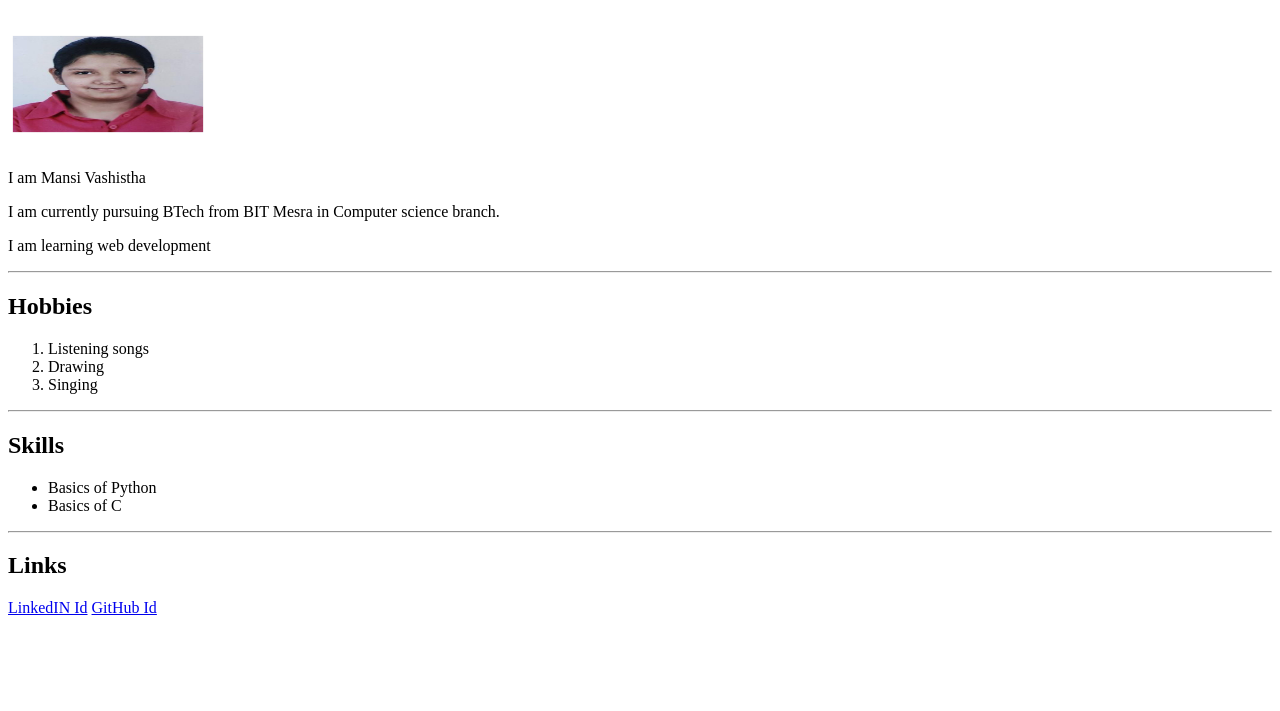
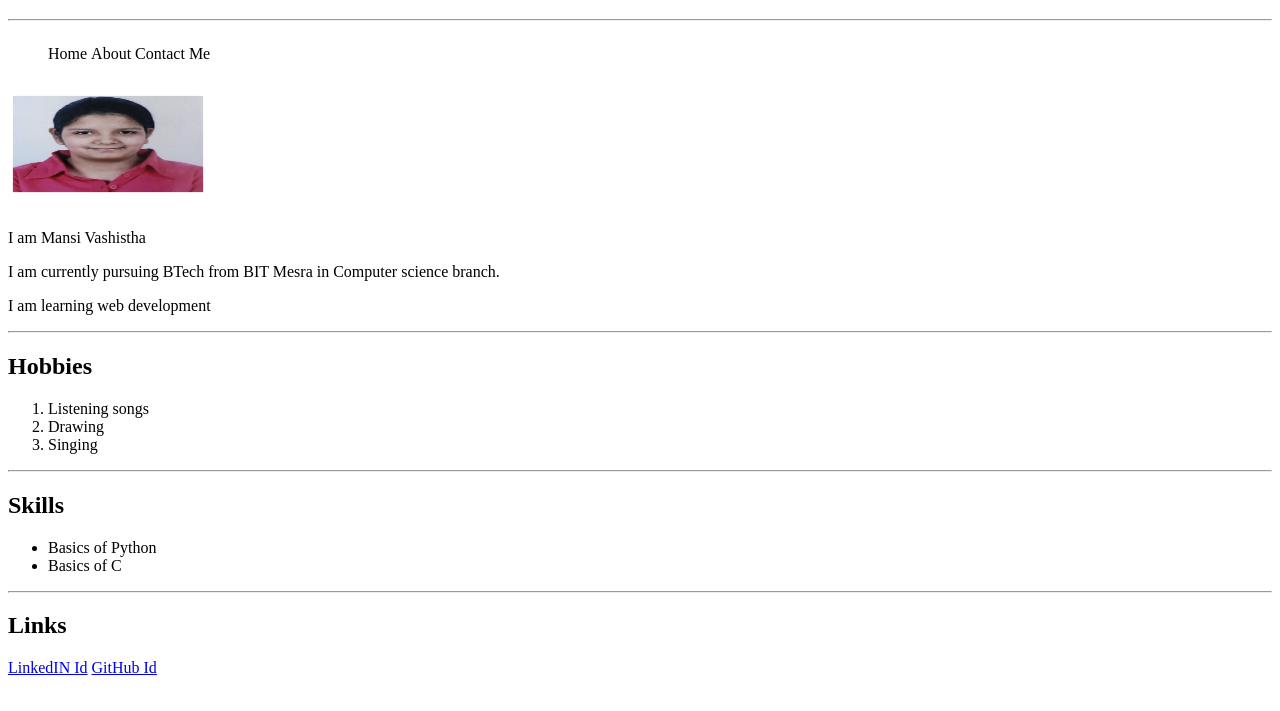
Before and after one commit to Mansihub/portfolio1, a plain HTML site: page myintro.html in a window 1280 px wide. Shown: the part 61-772 px from the top of the page. Drawn offline with Linux system fonts and the light colour scheme.

Commit message:
added style features

```diff
--- a/myintro.html
+++ b/myintro.html
@@ -6,12 +6,22 @@
 
     <meta name-viewport" content-"width-device-width, initial-scale-1.0">
     <title> Mansi Vashistha</title>
+    <link href="style.css" rel="stylesheet">
 
     </head>
 
     <Body>
 
     <h1>My Introduction</h1>
+    <hr>
+    <nav class="navbar">
+        <ul class="list-non-bullet">
+            <li>Home</li>
+            <li>About</li>
+            <li>Contact Me</li>
+        </ul>
+
+    </nav>
     <img src="./images/c5a975df39724a8b8ce4a28965f6e875-0001.jpg" width="200" height="130" />
     <p>I am Mansi Vashistha</p>
     <p>I am currently pursuing BTech from BIT Mesra in Computer science branch.</p>
--- /dev/null
+++ b/style.css
@@ -0,0 +1,7 @@
+.navbar{
+    display:flex;
+
+}
+.list-non-bullet li{
+    display:inline;
+}
```
